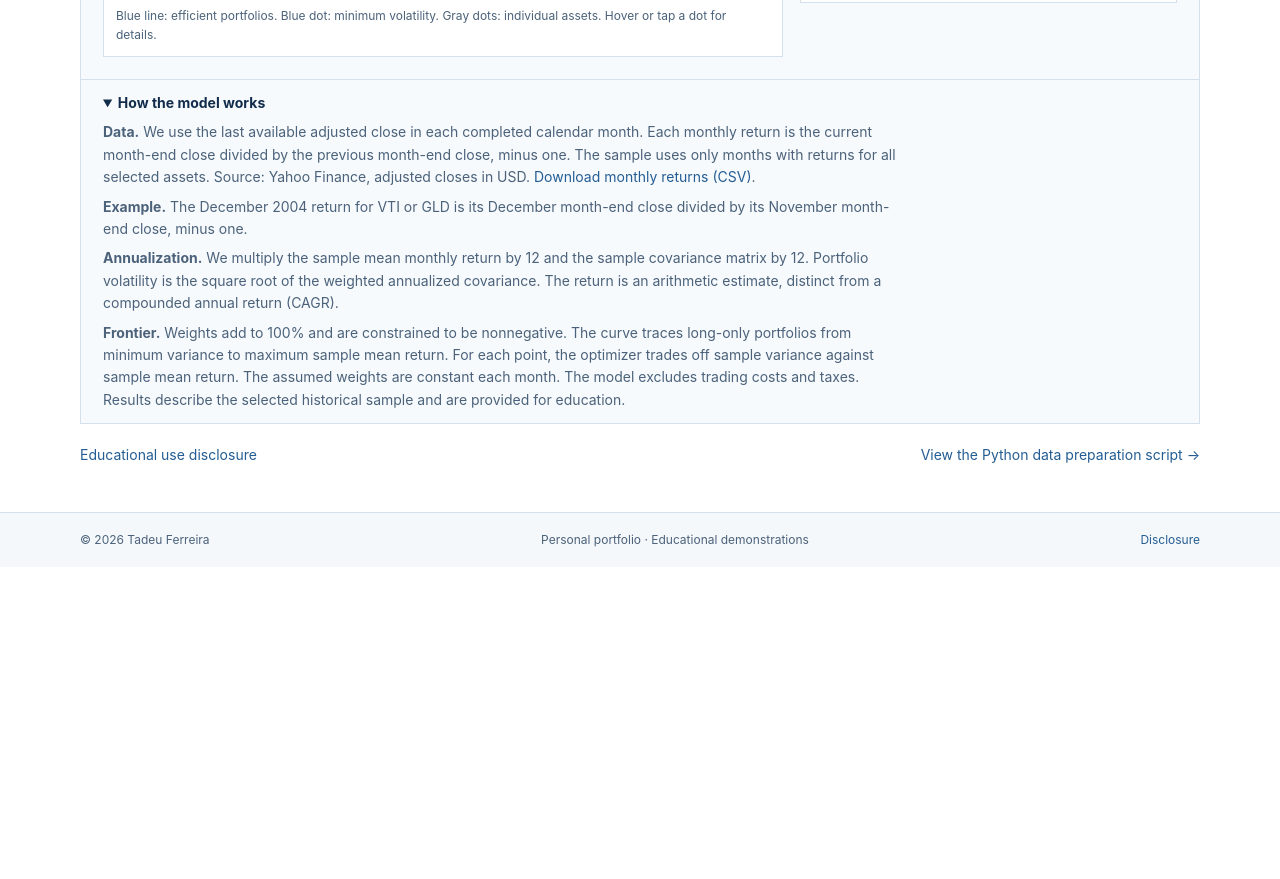
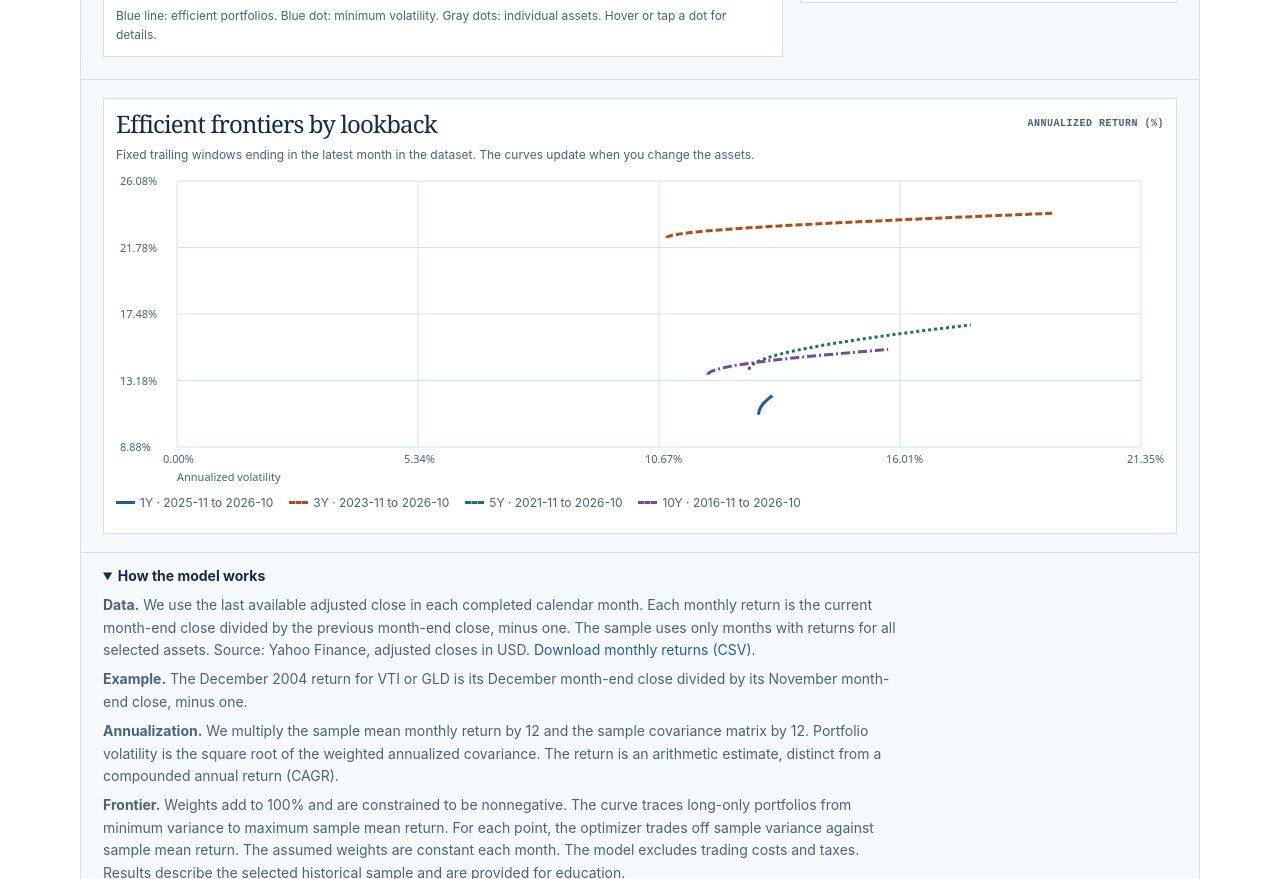
Before and after one commit to tadeuferreirajr/tadeuferreirajr.github.io, a plain HTML site: page docs/projects/monte-carlo-portfolio-risk/index.html in a window 1280 px wide. Shown: the part 1089-1968 px from the top of the page. Before the commit the page ends 1656 px from the top, so only its background shows below. Drawn offline with Linux system fonts and the light colour scheme.

Commit message:
Overlay efficient frontiers for fixed trailing lookbacks

```diff
--- a/docs/projects/monte-carlo-portfolio-risk/frontier.css
+++ b/docs/projects/monte-carlo-portfolio-risk/frontier.css
@@ -43,3 +43,12 @@ input[type=month]{padding:5px;border:1px solid var(--line);color:var(--ink);back
 .asset-tooltip{position:absolute;max-width:100%;pointer-events:none;z-index:1;background:var(--navy);color:white;padding:8px 10px;box-shadow:0 2px 7px #142d4a40;font-size:12px;line-height:1.4}
 .asset-tooltip div+div{margin-top:6px;padding-top:5px;border-top:1px solid #ffffff55}
 .asset-tooltip strong,.asset-tooltip span{display:block}
+
+.horizon-section{border-top:1px solid var(--line);padding:18px 22px}
+.horizon-section h2{font-size:24px}
+#horizon-chart{height:320px}
+#horizon-chart[hidden]{display:none}
+.horizon-legend{display:flex;flex-wrap:wrap;gap:6px 16px;list-style:none;padding:0;margin:8px 0 0;color:var(--muted);font-size:12px}
+.horizon-legend li{display:flex;align-items:center;gap:5px}
+.horizon-swatch{display:inline-block;width:19px;border-top:3px solid}
+@media(max-width:620px){.horizon-section{padding:12px}#horizon-chart{height:255px}}
--- a/docs/projects/monte-carlo-portfolio-risk/frontier.js
+++ b/docs/projects/monte-carlo-portfolio-risk/frontier.js
@@ -108,12 +108,16 @@ function showAssetTooltip(event) {
   chart.style.cursor = "pointer";
 }
 
-function drawChart() {
-  assetMarkers = [];
-  hideAssetTooltip();
-  if (!visible) return;
-  const { frontier, assets, labels } = visible;
-  const chart = el("frontier-chart");
+const horizons = [
+  { years: 1, color: "#1b5e9b", dash: [] },
+  { years: 3, color: "#ad4d17", dash: [7, 3] },
+  { years: 5, color: "#187361", dash: [3, 3] },
+  { years: 10, color: "#75499b", dash: [9, 3, 2, 3] },
+];
+let previousHorizonAssets;
+let horizonCurves = [];
+
+function chartAxes(chart, points) {
   const width = chart.clientWidth;
   const height = chart.clientHeight;
   if (!width || !height) return;
@@ -123,7 +127,6 @@ function drawChart() {
   const ctx = chart.getContext("2d");
   ctx.scale(scale, scale);
   const left = 61, right = width - 23, top = 16, bottom = height - 38;
-  const points = frontier.concat(assets);
   const maxX = Math.max(0.01, ...points.map(p => p.risk)) * 1.10;
   const low = Math.min(...points.map(p => p.return));
   const high = Math.max(...points.map(p => p.return));
@@ -144,11 +147,90 @@ function drawChart() {
     ctx.fillText(percent(low - pad + (high - low + 2 * pad) * i / 4), 4, yp + 4);
   }
   ctx.fillText("Annualized volatility", left, height - 4);
-  ctx.strokeStyle = "#245d93";
+  return { ctx, x, y };
+}
+
+function strokeFrontier({ ctx, x, y }, frontier, color, dash) {
+  ctx.strokeStyle = color;
   ctx.lineWidth = 3;
+  ctx.setLineDash(dash);
   ctx.beginPath();
-  frontier.forEach((p, i) => i ? ctx.lineTo(x(p.risk), y(p.return)) : ctx.moveTo(x(p.risk), y(p.return)));
-  ctx.stroke();
+  if (frontier.length === 1) {
+    const point = frontier[0];
+    ctx.arc(x(point.risk), y(point.return), 4, 0, Math.PI * 2);
+    ctx.fillStyle = color;
+    ctx.fill();
+  } else {
+    frontier.forEach((point, i) => i
+      ? ctx.lineTo(x(point.risk), y(point.return)) : ctx.moveTo(x(point.risk), y(point.return)));
+    ctx.stroke();
+  }
+  ctx.setLineDash([]);
+}
+
+function trailingStart(last, years) {
+  const date = new Date(last + "-01T00:00:00Z");
+  date.setUTCMonth(date.getUTCMonth() - years * 12 + 1);
+  return date.toISOString().slice(0, 7);
+}
+
+function buildHorizonCurves(dataset, indices) {
+  const last = dataset.rows.at(-1)[0];
+  return horizons.map(horizon => {
+    const start = trailingStart(last, horizon.years);
+    const sample = dataset.rows.filter(row => row[0] >= start && row[0] <= last &&
+      indices.every(i => Number.isFinite(row[i])));
+    const points = sample.length === horizon.years * 12
+      ? calculate(sample.map(row => indices.map(i => row[i])), indices.length).frontier : [];
+    return { ...horizon, start, last, months: sample.length, points };
+  });
+}
+
+function drawHorizonChart() {
+  const available = horizonCurves.filter(curve => curve.points.length);
+  if (!available.length) return;
+  const axes = chartAxes(el("horizon-chart"), available.flatMap(curve => curve.points));
+  if (!axes) return;
+  for (const curve of available) strokeFrontier(axes, curve.points, curve.color, curve.dash);
+}
+
+function renderHorizons(chosen, indices) {
+  const key = chosen.join(",");
+  if (key === previousHorizonAssets) return;
+  previousHorizonAssets = key;
+  horizonCurves = chosen.length >= 2 ? buildHorizonCurves(data, indices) : [];
+  const legend = el("horizon-legend");
+  legend.replaceChildren();
+  for (const curve of horizonCurves) {
+    const item = document.createElement("li");
+    if (curve.points.length) {
+      const swatch = document.createElement("span");
+      swatch.className = "horizon-swatch";
+      swatch.style.borderColor = curve.color;
+      swatch.style.borderTopStyle = curve.dash.length ? "dashed" : "solid";
+      swatch.setAttribute("aria-hidden", "true");
+      item.append(swatch, curve.years + "Y · " + curve.start + " to " + curve.last);
+    } else {
+      item.textContent = curve.years + "Y · unavailable (" + curve.months + " of " + curve.years * 12 + " shared months)";
+    }
+    legend.append(item);
+  }
+  const available = horizonCurves.some(curve => curve.points.length);
+  el("horizon-chart").hidden = !available;
+  el("horizon-status").textContent = chosen.length < 2 ? "Select at least two assets to compare frontiers."
+    : available ? "" : "The selected assets do not share a complete lookback window.";
+  drawHorizonChart();
+}
+
+function drawChart() {
+  assetMarkers = [];
+  hideAssetTooltip();
+  if (!visible) return;
+  const { frontier, assets, labels } = visible;
+  const axes = chartAxes(el("frontier-chart"), frontier.concat(assets));
+  if (!axes) return;
+  const { ctx, x, y } = axes;
+  strokeFrontier(axes, frontier, "#245d93", []);
   const smallSample = labels.length <= 5;
   assets.forEach((p, i) => {
     const label = labels[i];
@@ -170,6 +252,7 @@ function render() {
   el("asset-count").textContent = chosen.length + " of " + totalAssets + " selected";
   el("asset-toggle").textContent = chosen.length === totalAssets ? "Clear all" : "Select all";
   const indices = chosen.map(ticker => data.assets.indexOf(ticker) + 1);
+  renderHorizons(chosen, indices);
   const sample = data.rows.filter(row => row[0] >= start && row[0] <= end &&
     indices.every(i => Number.isFinite(row[i])));
   const error = !chosen.length ? "Select at least one asset."
@@ -236,9 +319,7 @@ function updatePreset(preset) {
     const first = data.rows.find(row => selected.every(i => Number.isFinite(row[i])))[0];
     setPeriod("start", first);
   } else {
-    const date = new Date(last + "-01T00:00:00Z");
-    date.setUTCMonth(date.getUTCMonth() - Number(preset) * 12 + 1);
-    setPeriod("start", date.toISOString().slice(0, 7));
+    setPeriod("start", trailingStart(last, Number(preset)));
   }
   setPeriod("end", last);
   for (const button of document.querySelectorAll("[data-period]")) {
@@ -287,6 +368,9 @@ fetch("./monthly-returns.json").then(response => {
   chart.addEventListener("pointerdown", showAssetTooltip);
   chart.addEventListener("pointerleave", hideAssetTooltip);
   chart.addEventListener("pointercancel", hideAssetTooltip);
-  window.addEventListener("resize", drawChart);
+  window.addEventListener("resize", () => {
+    drawChart();
+    drawHorizonChart();
+  });
   render();
 }).catch(() => { el("sample-info").textContent = "Monthly returns could not be loaded. Reload the page to try again."; });
--- a/docs/projects/monte-carlo-portfolio-risk/index.html
+++ b/docs/projects/monte-carlo-portfolio-risk/index.html
@@ -7,8 +7,8 @@
 <title>Portfolio Construction | Tadeu Ferreira</title>
 <link rel="stylesheet" href="/style.css">
 
-<link rel="stylesheet" href="./frontier.css?v=asset-picker">
-<script src="./frontier.js?v=asset-picker" defer></script>
+<link rel="stylesheet" href="./frontier.css?v=horizon-overlay">
+<script src="./frontier.js?v=horizon-overlay" defer></script>
 </head>
 <body>
 <a class="skip" href="#main">Skip to content</a>
@@ -73,6 +73,15 @@
 </div>
 </div>
 </div>
+<section class="horizon-section" aria-labelledby="horizon-title">
+<div class="chart-box">
+<div class="chart-head"><h2 id="horizon-title">Efficient frontiers by lookback</h2><span>ANNUALIZED RETURN (%)</span></div>
+<p class="chart-key" id="horizon-description">Fixed trailing windows ending in the latest month in the dataset. The curves update when you change the assets.</p>
+<canvas id="horizon-chart" role="img" aria-label="Efficient frontiers by lookback" aria-describedby="horizon-description horizon-status horizon-legend" hidden></canvas>
+<ul id="horizon-legend" class="horizon-legend" aria-label="Lookback periods"></ul>
+<p id="horizon-status" class="chart-key" aria-live="polite"></p>
+</div>
+</section>
 <details open><summary>How the model works</summary>
 <p><strong>Data.</strong> We use the last available adjusted close in each completed calendar month. Each monthly return is the current month-end close divided by the previous month-end close, minus one. The sample uses only months with returns for all selected assets. Source: Yahoo Finance, adjusted closes in USD. <a href="./monthly-returns.csv">Download monthly returns (CSV)</a>.</p>
 <p><strong>Example.</strong> The December 2004 return for VTI or GLD is its December month-end close divided by its November month-end close, minus one.</p>
```
